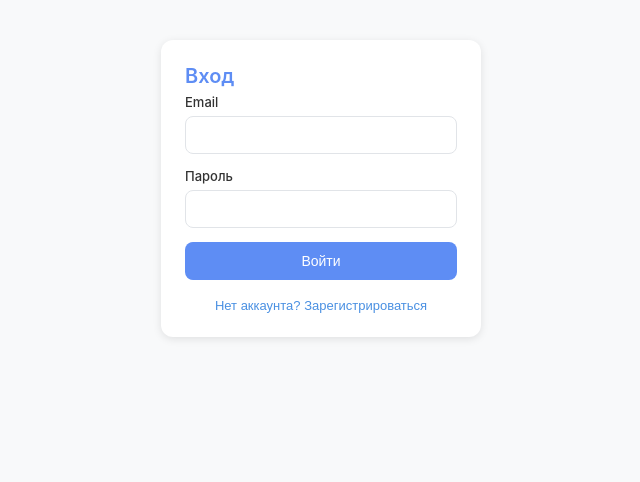
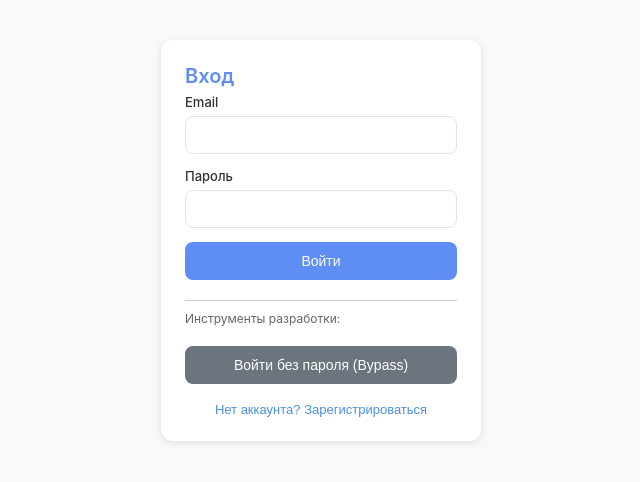
Before and after one commit to dovechat/dchat-fe, a React (Vite) app: page /lk/login in a window 1280 px wide. Shown: the top 482 px of the page, without its empty margins (319-959 px from the left). Built offline with nearby package versions, Linux system fonts and the light colour scheme; no server answers.

Commit message:
first commit

```diff
--- a/src/components/Login.jsx
+++ b/src/components/Login.jsx
@@ -22,12 +22,19 @@ function Login({ onSwitchToRegister }) {
     try {
       const data = await login(values.email, values.password)
       const serviceUrl = new URLSearchParams(window.location.search).get('service_url')
-      window.location.href = serviceUrl ? `${serviceUrl}?token=${data.access_token}` : '/lk/'
+      window.location.href = serviceUrl ? `${serviceUrl}?token=${data.access_token}` : '/tenants'
     } catch (err) {
       setError(err.response?.data?.detail || err.message || 'Ошибка входа')
     } finally {
       setLoading(false)
     }
+  }
+
+  // Функция для быстрой авторизации в целях разработки
+  const handleDevLogin = () => {
+    localStorage.setItem('token', 'debug_token_payload.' + btoa(JSON.stringify({ tenant_id: 'debug' })))
+    localStorage.setItem('user_email', 'dev@example.com')
+    window.location.reload()
   }
 
   return (
@@ -56,6 +63,17 @@ function Login({ onSwitchToRegister }) {
           Войти
         </Button>
       </form>
+
+      {/* Только для разработки */}
+      {process.env.NODE_ENV === 'development' && (
+        <div style={{ marginTop: '20px', borderTop: '1px solid #ccc', paddingTop: '10px' }}>
+          <p style={{ fontSize: '12px', color: '#666' }}>Инструменты разработки:</p>
+          <Button type="button" onClick={handleDevLogin} style={{ backgroundColor: '#6c757d' }}>
+            Войти без пароля (Bypass)
+          </Button>
+        </div>
+      )}
+
       <div className="text-center">
         <button onClick={onSwitchToRegister} className="link-button">
           Нет аккаунта? Зарегистрироваться
```
Also changed, not shown: 1 other file (tests, documents, lock files or other folders).
